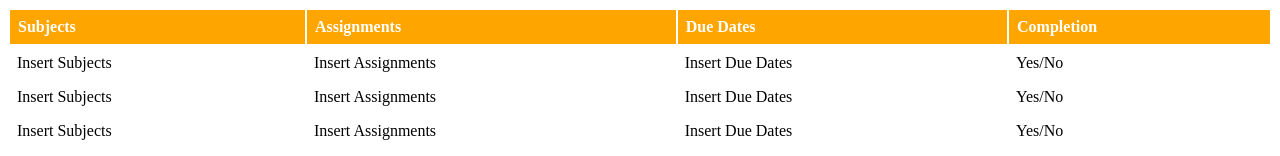
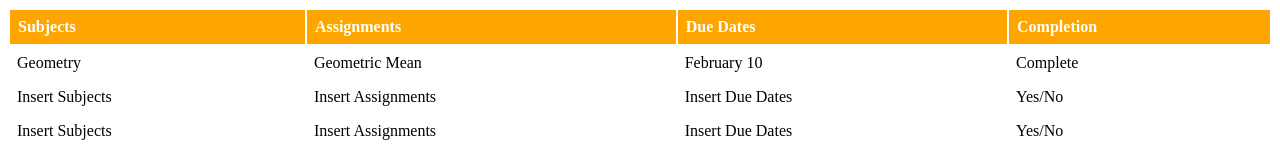
Before and after one commit to student-organization-chart-app/Student-Chart-App-Prototype, a plain HTML site: page index.html in a window 1280 px wide. Shown: the top 156 px of the page. Drawn offline with Linux system fonts and the light colour scheme.

Commit message:
Update index.html

```diff
--- a/index.html
+++ b/index.html
@@ -20,10 +20,10 @@
     </tr>
 
     <tr>
-      <td>Insert Subjects</td>
-      <td>Insert Assignments</td>
-      <td>Insert Due Dates</td>
-      <td>Yes/No</td>
+      <td>Geometry</td>
+      <td>Geometric Mean</td>
+      <td>February 10</td>
+      <td>Complete</td>
     </tr>
 
     <tr>
```
